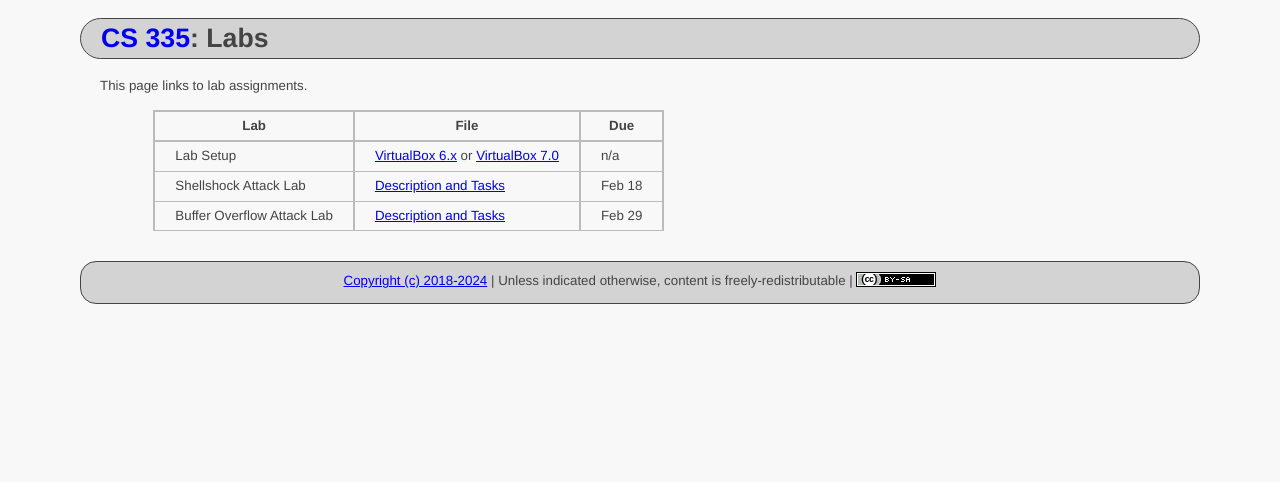
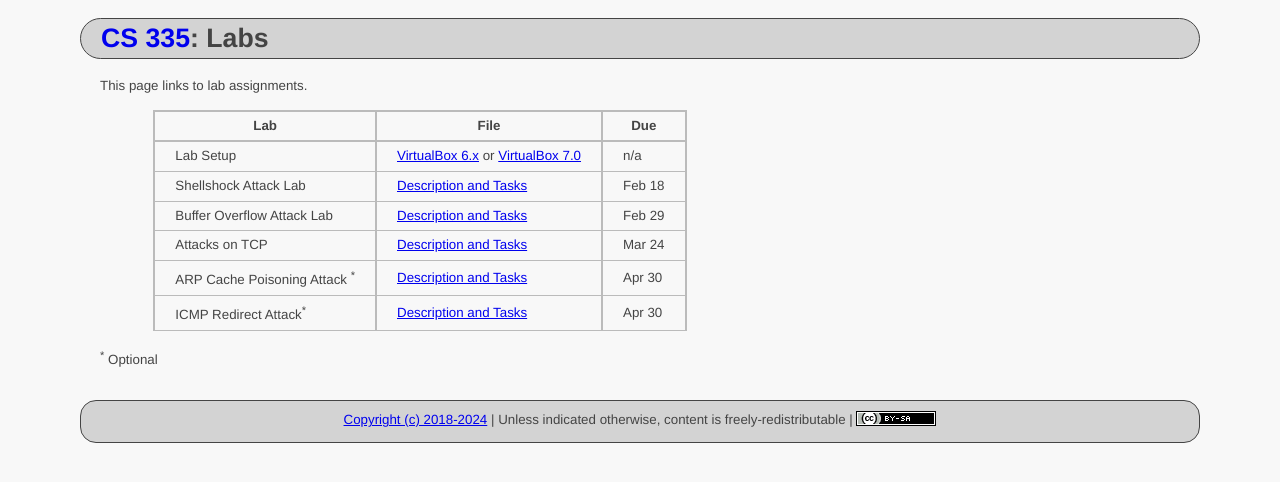
Before and after one commit to ycpcs/cs335-spring2024, a Jekyll site: the page built from labs/index.md, in a window 1280 px wide. Shown: the top 482 px of the page. Built offline with Jekyll 4.4.1, drawn with Linux system fonts in a browser that asks for light colours.

Commit message:
add labs

```diff
--- a/labs/index.md
+++ b/labs/index.md
@@ -11,12 +11,17 @@ This page links to lab assignments.
 > Lab Setup | [VirtualBox 6.x](setup.html) or [VirtualBox 7.0](setupv7.html) | n/a
 > Shellshock Attack Lab | [Description and Tasks](shellshock.html) | Feb 18
 > Buffer Overflow Attack Lab | [Description and Tasks](buffer_overflow.html) | Feb 29
+> Attacks on TCP | [Description and Tasks](tcp_attack.html) | Mar 24
+> ARP Cache Poisoning Attack <sup>*</sup> |  [Description and Tasks](https://seedsecuritylabs.org/Labs_20.04/Networking/ARP_Attack/) | Apr 30
+> ICMP Redirect Attack<sup>*</sup> | [Description and Tasks](https://seedsecuritylabs.org/Labs_20.04/Networking/ICMP_Redirect/) | Apr 30
+
 
 <!--
 > Buffer Overflow Attack Lab | [Description and Tasks](buffer_overflow.html) | Mar 03
-> Attacks on TCP | [Description and Tasks](tcp_attack.html) | Mar 12
 > Local DNS Attacks | [Description and Tasks](dns_attack.html) | Apr 02
 > Cross-Site Request Forgery (CSRF) Attack | [Description and Tasks](csrf.html) | Apr 16
 > Cross-Site Scripting (XSS) Attack | [Description and Tasks](xss_attack.html) | Apr 23
 > SQL Injection Attack | [Description and Tasks](sql_attack.html) | Apr 30
 -->
+
+<sup>*</sup> Optional
--- a/notes/tcp/client.txt
+++ b/notes/tcp/client.txt
@@ -2,7 +2,7 @@
 import socket
 
 tcp = socket.socket(socket.AF_INET, socket.SOCK_STREAM)
-tcp.connect(('10.0.2.69', 9090))
+tcp.connect(('10.0.2.27', 9090))
 
 tcp.sendall(b"Hello Server!\n")
 tcp.sendall(b"Hello Again!\n")
```
